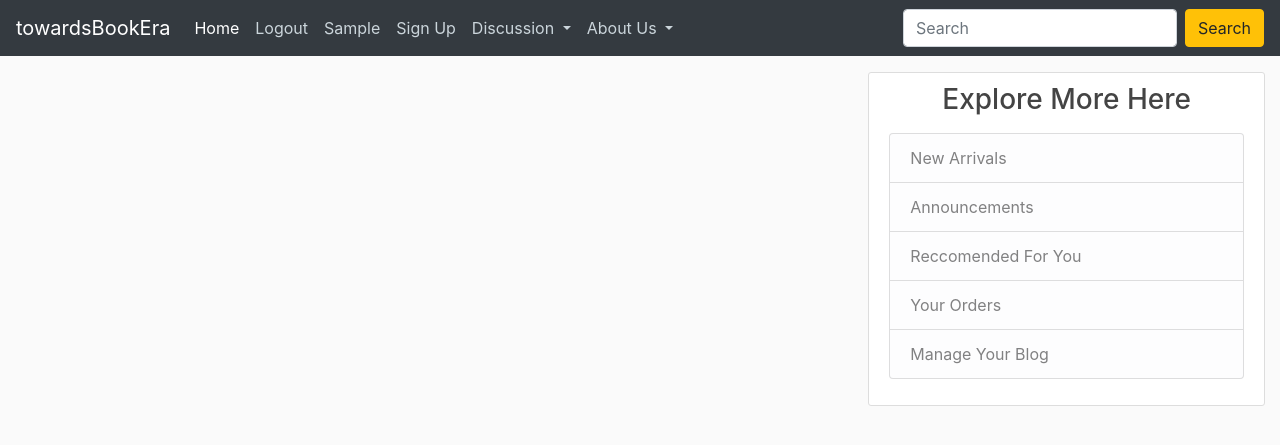
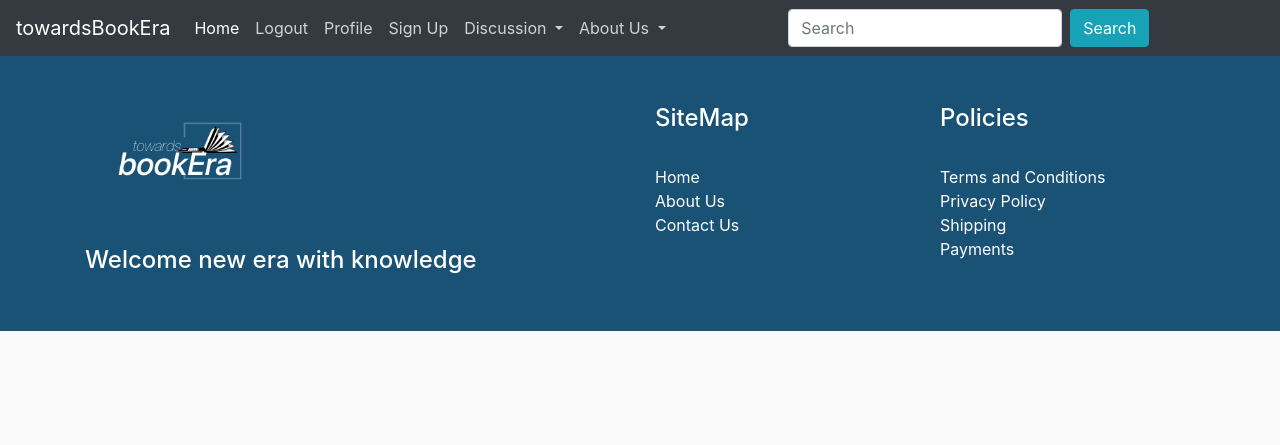
Before and after one commit to SohamJPatel/towardsBookEra, a Django app: page /blog/ in a window 1280 px wide. Shown: the top 445 px of the page. Run offline with Django 3.2, Linux system fonts and the light colour scheme; the visitor is signed in with stand-in values (Sample User, id 1); data that the repository does not hold is empty; some libraries are stand-ins or nearby versions.

Commit message:
Sitemap and container changes

```diff
--- a/templates/blog/home.html
+++ b/templates/blog/home.html
@@ -1,6 +1,10 @@
 {% extends "towardsBookEra/base.html" %}
 {% block content %}
     {% for post in posts %}
+<div class="container">
+    <br>
+    <div class="row">
+        <div class="col-md-8">
         <article class="media content-section">
           <img class="rounded-circle article-img" src="{{ post.author.profile.image.url }}">
           <div class="media-body">
@@ -12,6 +16,10 @@
             <p class="article-content">{{ post.content }}</p>
           </div>
         </article>
+            </div>
+    </div>
+</div>
+
     {% endfor %}
     {% if is_paginated %}
 
@@ -34,4 +42,5 @@
       {% endif %}
 
     {% endif %}
+
 {% endblock content %}
--- a/templates/towardsBookEra/base.html
+++ b/templates/towardsBookEra/base.html
@@ -35,14 +35,14 @@
                     <a class="nav-link" href="{% url 'logoutPath' %}">Logout</a>
                 </li>
                  <li class="nav-item">
-                    <a class="nav-item nav-link" href="{% url 'profilePath' %}">{{ user.first_name }}</a>
+                    <a class="nav-item nav-link" href="{% url 'profilePath' %}">Profile</a>
                 </li>
                 {% endif %}
                  <li class="nav-item">
                     <a class="nav-link" href="{% url 'registerPath' %}">Sign Up</a>
                 </li>
 
-                <li class="nav-item dropdown">
+<li class="nav-item dropdown">
                     <a class="nav-link dropdown-toggle" href="#" id="navbarDropdown" role="button"
                        data-toggle="dropdown" aria-haspopup="true" aria-expanded="false">
                         Discussion
@@ -52,8 +52,6 @@
                         <a class="dropdown-item" href="{% url 'blog-home' %}">All Posts</a>
                     </div>
                 </li>
-
-
                 <li class="nav-item dropdown">
                     <a class="nav-link dropdown-toggle" href="#" id="navbarDropdown" role="button"
                        data-toggle="dropdown" aria-haspopup="true" aria-expanded="false">
@@ -70,17 +68,21 @@
                     <a class="nav-link disabled" href="#" tabindex="-1" aria-disabled="true">Disabled</a>
                 </li> !-->
             </ul>
-            <form class="form-inline my-2 my-lg-0">
-                <input class="form-control mr-sm-2" type="search" placeholder="Search" aria-label="Search">
-                <button class="btn btn-warning my-2 my-sm-0" type="submit">Search</button>
-            </form>
+             <ul class="navbar-nav mr-auto">
+     <form class="form-inline">
+      <input class="form-control mr-sm-2" type="search" placeholder="Search" aria-label="Search">
+      <button class="btn btn-info my-2 my-sm-0" type="submit">Search</button>
+    </form>
+    </ul>
         </div>
     </nav>
 
+
 </header>
 <main role="main" class="container-fluid">
+    <section>
     <div class="row">
-        <div class="col-md-8">
+        <div class="col-md-12">
             {% if messages %}
             {% for message in messages %}
             <div class="alert alert-{{ message.tags }} mt-3">
@@ -91,25 +93,66 @@
             {% block content %}{% endblock %}
 
         </div>
-
+<!--
         <div class="col-md-4 mt-3">
             <div class="content-section">
                 <h3>
                     <center>Explore More Here</center>
                 </h3>
-                <p class='text-muted'><!--You can put any information here you'd like.!-->
+                <p class='text-muted'><!--You can put any information here you'd like.!
                 <ul class="list-group">
                     <li class="list-group-item list-group-item-light">New Arrivals</li>
                     <li class="list-group-item list-group-item-light">Announcements</li>
                     <li class="list-group-item list-group-item-light">Reccomended For You</li>
                     <li class="list-group-item list-group-item-light">Your Orders</li>
                     <li class="list-group-item list-group-item-light">Manage Your Blog</li>
-                    <!--<li class="list-group-item list-group-item-light">etc</li>-->
+                    <!--<li class="list-group-item list-group-item-light">etc</li>
                 </ul>
                 </p>
             </div>
+        </div>-->
+    </div>
+        </section>
+    <section>
+    <div class="row" style="background-color: #1a5276">
+        <div class="container">
+            <div class="row justify-content-start">
+                <div class="col-lg-6 mb-6">
+                    <img src="{% static  'accounts/towardsbookEraLOGO.png' %}" style="width:190px;height:190px">
+                    <h4 style="color:white">Welcome new era with knowledge</h4>
+                </div>
+                <div class="col-lg-3 mb-3">
+                    <br>
+                    <br>
+                 <h4 style="color:white">SiteMap</h4>
+                    <br>
+                    <a style="color:white" href="#">Home</a>
+                    <br>
+                    <a style="color:white" href="#">About Us</a>
+                    <br>
+                    <a style="color:white" href="#">Contact Us</a>
+                    <br>
+                </div>
+                <div class="col-lg-3 mb-3">
+                    <br>
+                    <br>
+                    <h4 style="color:white">Policies</h4>
+                    <br>
+                    <a style="color:white" href="#">Terms and Conditions</a>
+                    <br>
+                    <a style="color:white" href="#">Privacy Policy</a>
+                    <br>
+                    <a style="color:white" href="#">Shipping</a>
+                    <br>
+                     <a style="color:white" href="#">Payments</a>
+                    <br>
+                </div>
+            </div>
+            <br>
+            <br>
         </div>
     </div>
+</section>
 </main>
 <!-- Optional JavaScript -->
 <!-- jQuery first, then Popper.js, then Bootstrap JS -->
```
Also changed, not shown: accounts/templates/accounts/login.html (+7 -0 lines), accounts/templates/accounts/password_reset.html (+12 -1 lines), accounts/templates/accounts/password_reset_confirm.html (+8 -1 lines), accounts/templates/accounts/profile.html (+7 -0 lines), accounts/templates/accounts/register.html (+7 -1 lines), templates/blog/post_confirm_delete.html (+7 -0 lines), templates/blog/post_detail.html (+10 -0 lines), templates/blog/post_form.html (+7 -0 lines).
